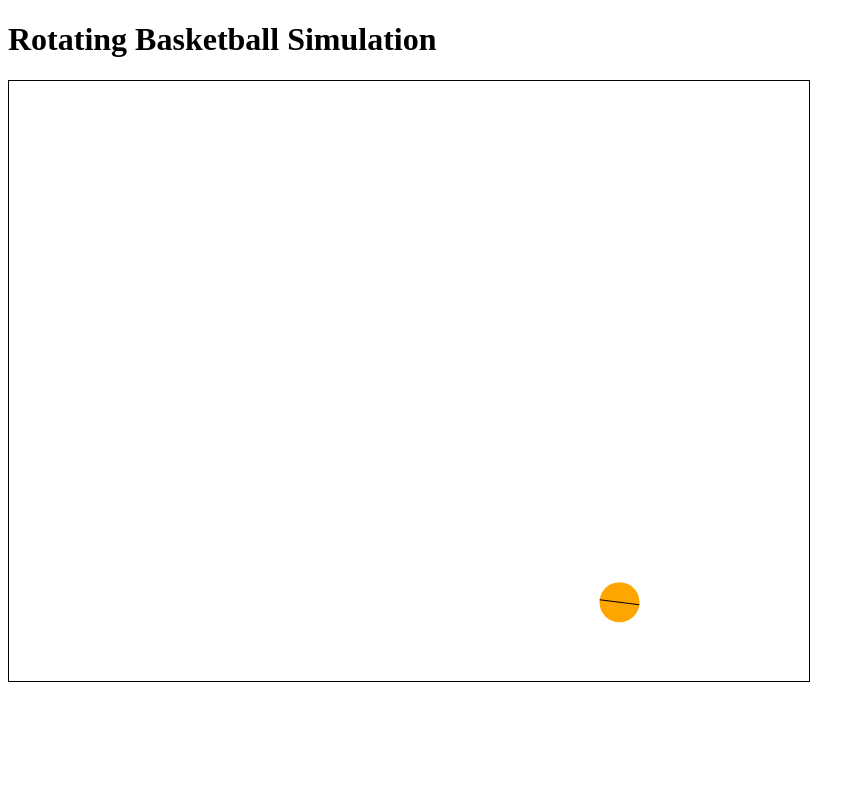
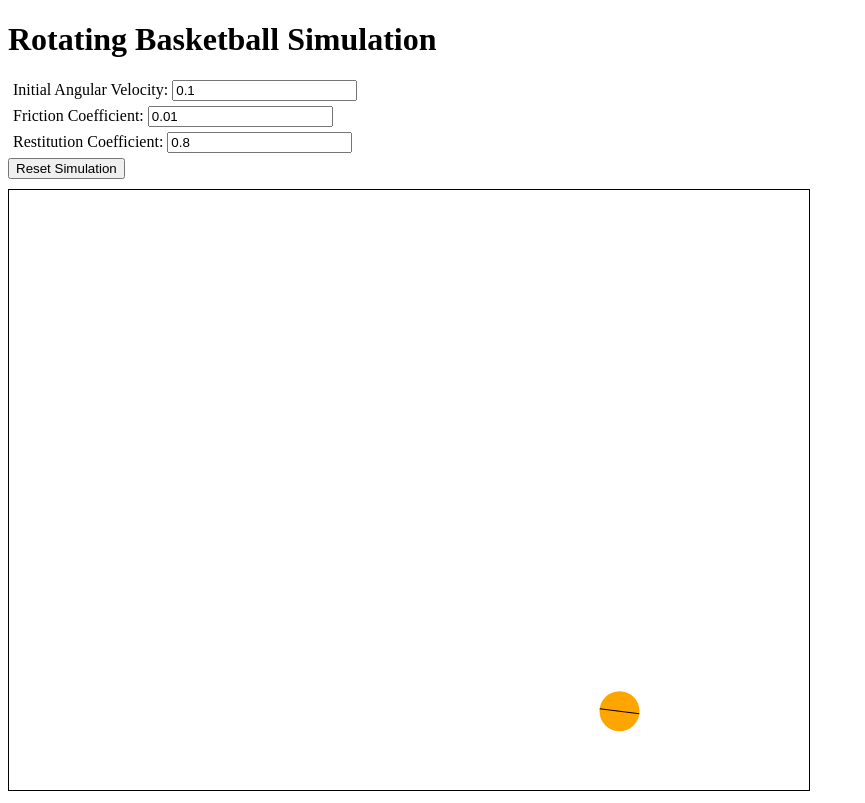
Before and after one commit to PhysicsJordy/test2, a plain HTML site: page index.html in a window 1280 px wide. Shown: the whole page, without its empty margins (0-865 px from the left). Drawn offline with Linux system fonts and the light colour scheme.

Commit message:
Update index.html

```diff
--- a/index.html
+++ b/index.html
@@ -8,10 +8,31 @@
         canvas {
             border: 1px solid black;
         }
+        .controls {
+            margin-bottom: 10px;
+        }
+        .control {
+            margin: 5px;
+        }
     </style>
 </head>
 <body>
     <h1>Rotating Basketball Simulation</h1>
+    <div class="controls">
+        <div class="control">
+            <label for="initialOmega">Initial Angular Velocity:</label>
+            <input type="number" id="initialOmega" value="0.1" step="0.01">
+        </div>
+        <div class="control">
+            <label for="friction">Friction Coefficient:</label>
+            <input type="number" id="friction" value="0.01" step="0.01">
+        </div>
+        <div class="control">
+            <label for="restitution">Restitution Coefficient:</label>
+            <input type="number" id="restitution" value="0.8" step="0.1">
+        </div>
+        <button onclick="resetSimulation()">Reset Simulation</button>
+    </div>
     <canvas id="simulationCanvas" width="800" height="600"></canvas>
     <script src="script.js"></script>
 </body>
```
